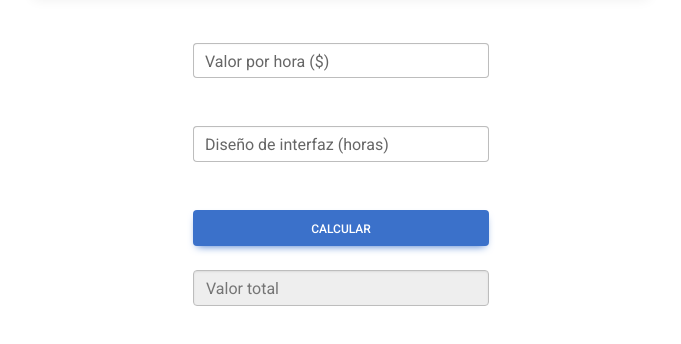
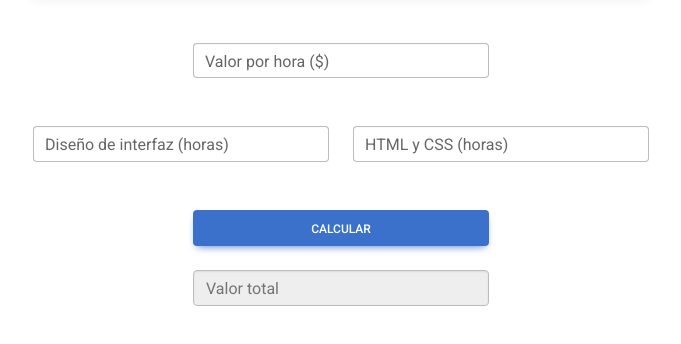
Before and after one commit to fredtenesaca/Calculadora, a plain HTML site: page index.html in a window 1280 px wide. Shown: the part 64-408 px from the top of the page, without its empty margins (299-980 px from the left). Drawn offline with nearby package versions, Linux system fonts and the light colour scheme.

Commit message:
elemento

```diff
--- a/index.html
+++ b/index.html
@@ -80,7 +80,17 @@
                                 </div>
                             </div>
 
-                            <!-- Elemento 2: ? -->
+                            <!-- Elemento 2: HTML y CSS -->
+
+                             <div class="col-md-6">
+                                <div class="form-outline mb-4">
+                                    <input type="number" id="interfazHoras"
+                                        class="form-control" />
+                                    <label class="form-label" for="interfazHoras">HTML y
+                                        CSS (horas)</label>
+                                </div>
+                            </div>
+
 
                         </div>
 
```
